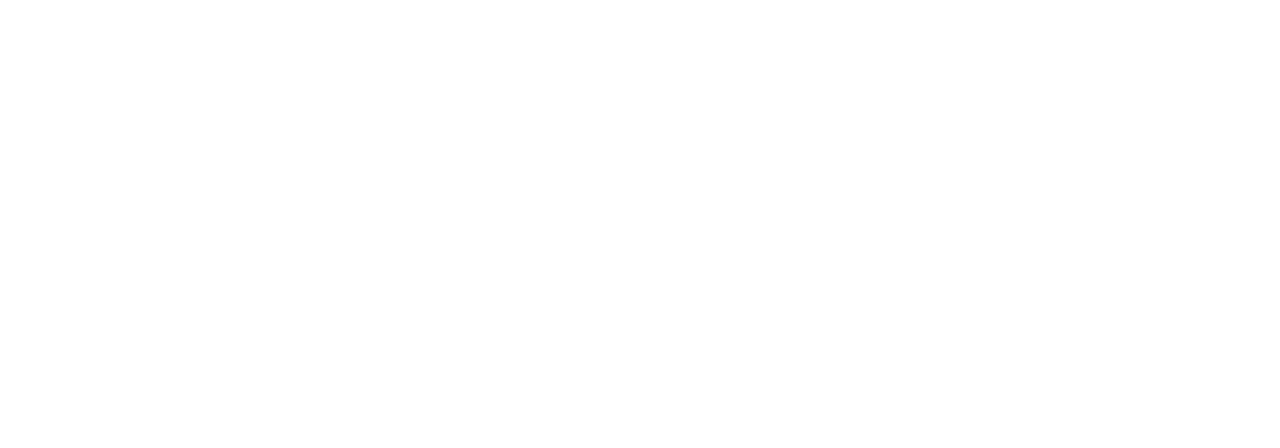
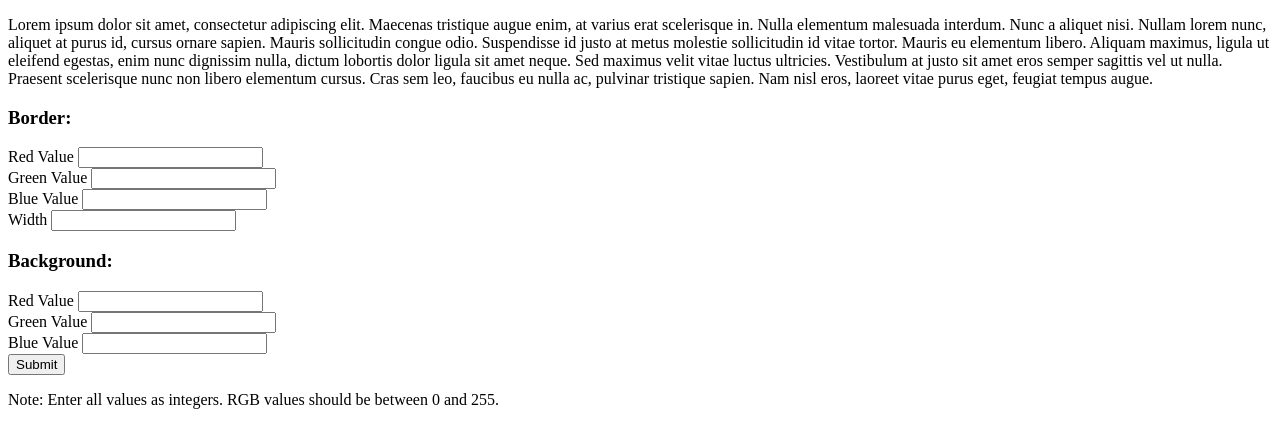
Before and after one commit to EmiliaPaz/eecs448-lab03, a plain HTML site: page css_manipulation/index.html in a window 1280 px wide. Drawn offline with Linux system fonts and the light colour scheme.

Commit message:
[update] Dummy text and form for the input

```diff
--- a/css_manipulation/index.html
+++ b/css_manipulation/index.html
@@ -10,6 +10,45 @@
 
 	<body>
 
+        <div id="box">
+            <p> Lorem ipsum dolor sit amet, consectetur adipiscing elit. Maecenas tristique augue enim, at varius erat scelerisque in. Nulla elementum malesuada interdum. Nunc a aliquet nisi. Nullam lorem nunc, aliquet at purus id, cursus ornare sapien. Mauris sollicitudin congue odio. Suspendisse id justo at metus molestie sollicitudin id vitae tortor. Mauris eu elementum libero. Aliquam maximus, ligula ut eleifend egestas, enim nunc dignissim nulla, dictum lobortis dolor ligula sit amet neque. Sed maximus velit vitae luctus ultricies. Vestibulum at justo sit amet eros semper sagittis vel ut nulla. Praesent scelerisque nunc non libero elementum cursus. Cras sem leo, faucibus eu nulla ac, pulvinar tristique sapien. Nam nisl eros, laoreet vitae purus eget, feugiat tempus augue. </p>
+        </div>
+
+		<form>
+            <h3>Border: </h3>
+            <div class="row">
+                Red Value <input id="borderRed" type="text" />
+            </div>
+            <div class="row">
+                Green Value <input id="borderGreen" type="text" />
+            </div>
+            <div class="row">
+                Blue Value <input id="borderBlue" type="text" />
+            </div>
+            <div class="row">
+                Width <input id="borderWidth" type="text" />
+            </div>
+
+            <h3>Background: </h3>
+            <div class="row">
+                Red Value <input id="backgroundRed" type="text" />
+            </div>
+            <div class="row">
+                Green Value <input id="backgroundGreen" type="text" />
+            </div>
+            <div class="row">
+                Blue Value <input id="backgroundBlue" type="text" />
+            </div>
+
+            <button type="button" onclick="getInput()">Submit</button>
+
+            <div class="row">
+                <p> Note: Enter all values as integers. RGB values should be between 0 and 255. </p>
+            </div>
+
+
+        </form>
+
 
 	</body>
 
```
